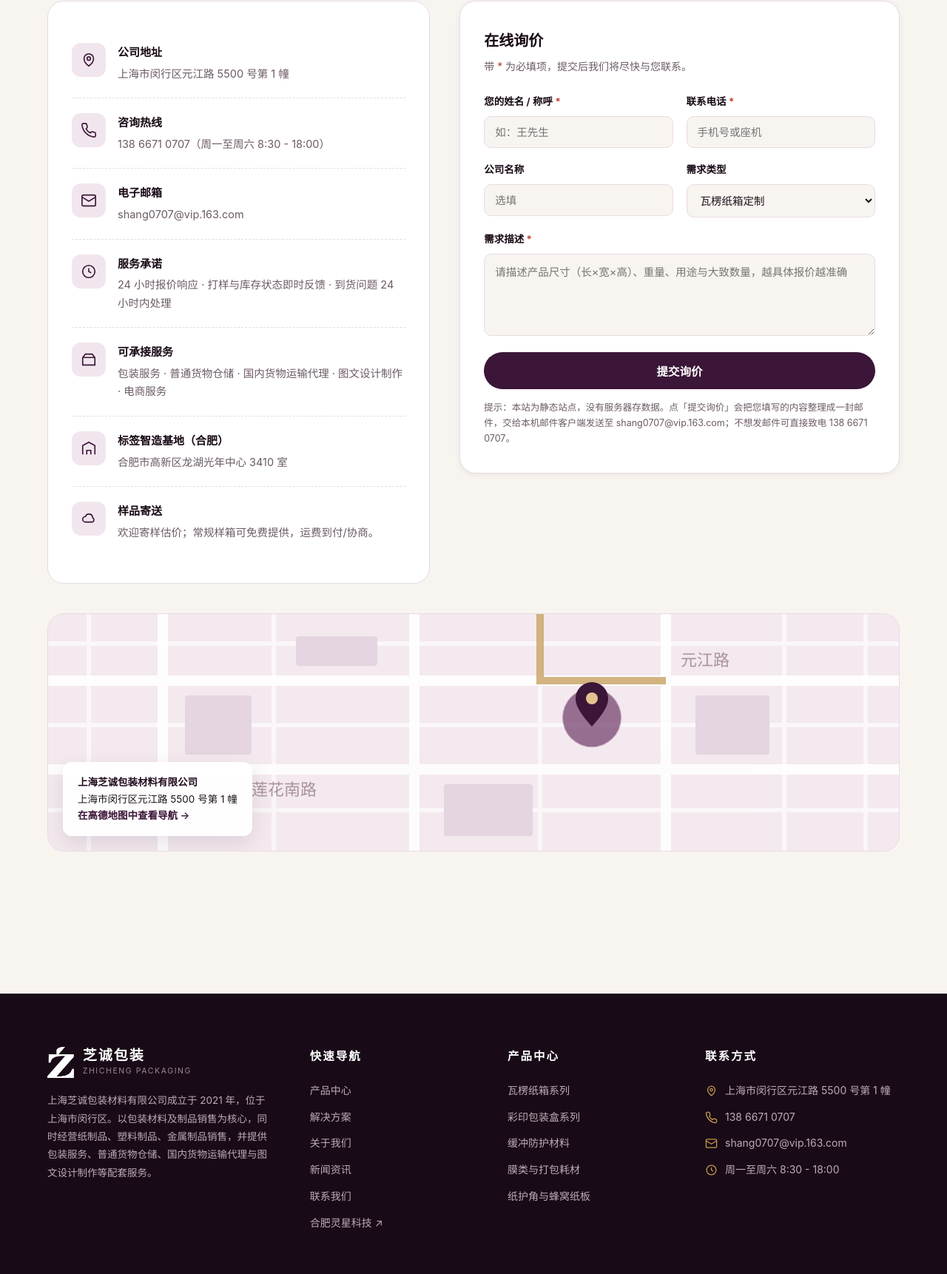
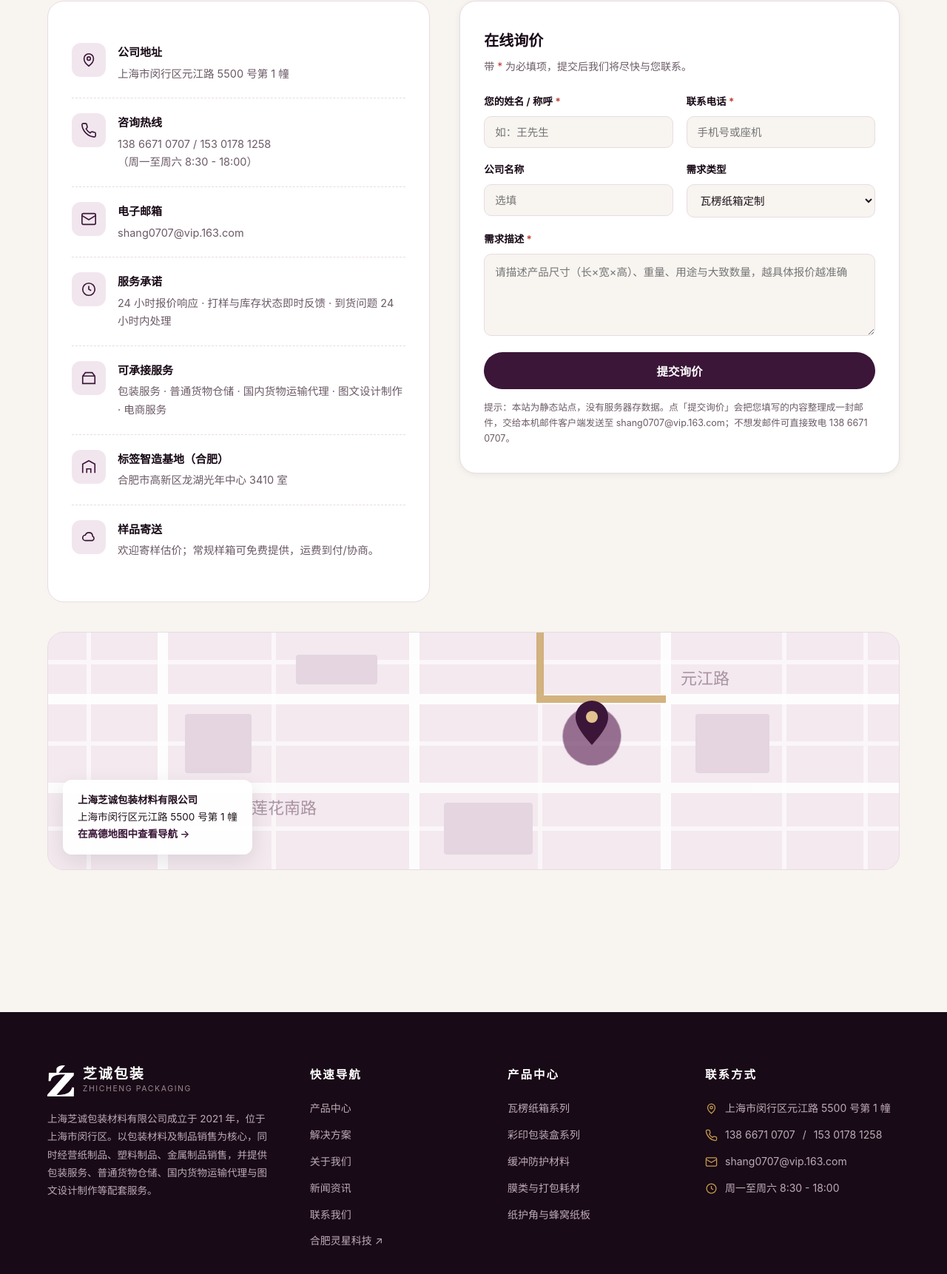
Before and after one commit to dan-hu/lxui-website, a plain HTML site: page zhicheng/contact.html in a window 1280 px wide. Shown: the part 512-2234 px from the top of the page at 74% size. Drawn offline with Linux system fonts and the light colour scheme.

Commit message:
芝诚站各页联系方式新增第二电话 15301781258

```diff
--- a/zhicheng/contact.html
+++ b/zhicheng/contact.html
@@ -70,7 +70,7 @@
         </div>
         <div class="info-item">
           <div class="info-icon"><svg viewBox="0 0 24 24" fill="none" stroke-width="1.8"><path d="M22 16.9v3a2 2 0 01-2.2 2A19.8 19.8 0 012 4.2 2 2 0 014 2h3a2 2 0 012 1.7c.1 1 .4 2 .7 2.9a2 2 0 01-.5 2.1L8 9.9a16 16 0 006.1 6.1l1.2-1.2a2 2 0 012.1-.5c.9.3 1.9.6 2.9.7A2 2 0 0122 16.9z"/></svg></div>
-          <div><b>咨询热线</b><p><a href="tel:13866710707">138 6671 0707</a>（周一至周六 8:30 - 18:00）</p></div>
+          <div><b>咨询热线</b><p><a href="tel:13866710707">138 6671 0707</a> / <a href="tel:15301781258">153 0178 1258</a>（周一至周六 8:30 - 18:00）</p></div>
         </div>
         <div class="info-item">
           <div class="info-icon"><svg viewBox="0 0 24 24" fill="none" stroke-width="1.8"><rect x="2" y="4" width="20" height="16" rx="2"/><path d="M22 7l-10 6L2 7"/></svg></div>
@@ -215,7 +215,7 @@
         <h4>联系方式</h4>
         <ul class="footer-contact">
           <li><svg viewBox="0 0 24 24" fill="none" stroke-width="1.8"><path d="M12 21s-7-5.1-7-11a7 7 0 1114 0c0 5.9-7 11-7 11z"/><circle cx="12" cy="10" r="2.5"/></svg>上海市闵行区元江路 5500 号第 1 幢</li>
-          <li><svg viewBox="0 0 24 24" fill="none" stroke-width="1.8"><path d="M22 16.9v3a2 2 0 01-2.2 2A19.8 19.8 0 012 4.2 2 2 0 014 2h3a2 2 0 012 1.7c.1 1 .4 2 .7 2.9a2 2 0 01-.5 2.1L8 9.9a16 16 0 006.1 6.1l1.2-1.2a2 2 0 012.1-.5c.9.3 1.9.6 2.9.7A2 2 0 0122 16.9z"/></svg><a href="tel:13866710707">138 6671 0707</a></li>
+          <li><svg viewBox="0 0 24 24" fill="none" stroke-width="1.8"><path d="M22 16.9v3a2 2 0 01-2.2 2A19.8 19.8 0 012 4.2 2 2 0 014 2h3a2 2 0 012 1.7c.1 1 .4 2 .7 2.9a2 2 0 01-.5 2.1L8 9.9a16 16 0 006.1 6.1l1.2-1.2a2 2 0 012.1-.5c.9.3 1.9.6 2.9.7A2 2 0 0122 16.9z"/></svg><a href="tel:13866710707">138 6671 0707</a> / <a href="tel:15301781258">153 0178 1258</a></li>
           <li><svg viewBox="0 0 24 24" fill="none" stroke-width="1.8"><rect x="2" y="4" width="20" height="16" rx="2"/><path d="M22 7l-10 6L2 7"/></svg><a href="mailto:shang0707@vip.163.com">shang0707@vip.163.com</a></li>
           <li><svg viewBox="0 0 24 24" fill="none" stroke-width="1.8"><circle cx="12" cy="12" r="9"/><path d="M12 7v5l3.5 2"/></svg>周一至周六 8:30 - 18:00</li>
         </ul>
```
Also changed, not shown: index.html (+1 -1 lines), zhicheng/about.html (+1 -1 lines), zhicheng/index.html (+1 -1 lines), zhicheng/news.html (+1 -1 lines), zhicheng/products.html (+1 -1 lines), zhicheng/solutions.html (+1 -1 lines).
